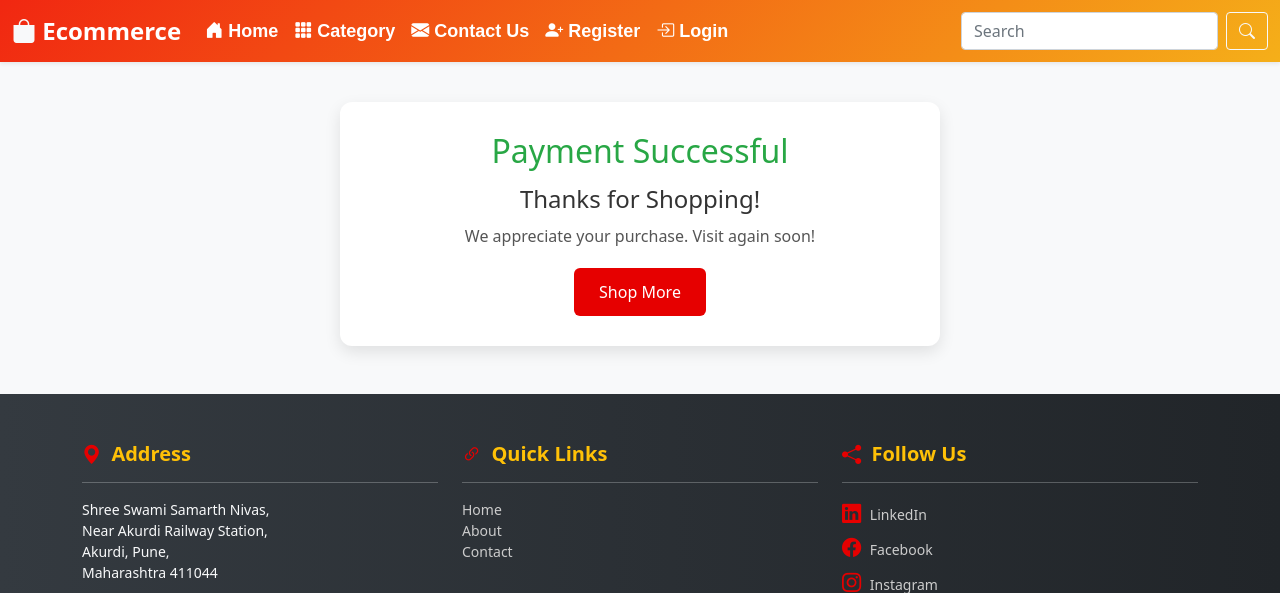
After one commit to nachiketdeshpande11/Ecommerce-Project, a Django app: page /paymentsuccess/ in a window 1280 px wide. The commit adds this page. Shown: the top 593 px of the page. Run offline with Django 5.2, Linux system fonts and the light colour scheme; data comes from the database, SQL or seed files in the repository; both versions use the stored data as it was after the commit.

Commit message:
Done Project

```diff
--- a/ecommerce/settings.py
+++ b/ecommerce/settings.py
@@ -137,3 +137,6 @@ EMAIL_PORT = 587
 EMAIL_USE_TLS = True # Use TLS for security
 EMAIL_HOST_USER = 'nachiketdeshpande.1103@gmail.com'
 EMAIL_HOST_PASSWORD = 'bpbd hdil fnom ojaz'  # Use environment variables for security
+
+RAZORPAY_API_KEY='rzp_test_Yvtr8lSQOz33GV'
+RAZORPAY_API_SECRET_KEY='84ik4ac3MjNimAwqIuwgp1EH'
--- a/ecommerce_app/models.py
+++ b/ecommerce_app/models.py
@@ -45,5 +45,6 @@ class Order(models.Model):
     qty = models.IntegerField(default=1)
     amt = models.DecimalField(max_digits=10, decimal_places=2)
 
+
     def __str__(self):
         return f"Order by {self.uid.username} for {self.pid.names} ({self.qty})"
--- a/ecommerce_app/urls.py
+++ b/ecommerce_app/urls.py
@@ -25,6 +25,10 @@ urlpatterns = [
     path("updateqty/<str:x>/<int:cid>/", views.updateqty, name='updateqty'),
     path("remove/<int:cid>/", views.remove, name='remove'),
 
-    path("placeorder/", views.placeorder, name='placeorder'),
-    path("fetchorder/", views.fetchorder, name='fetchorder'),
+    path("placeorder/", views.placeorder, name="placeorder"),
+    path("fetchorder/", views.fetchorder, name="fetchorder"),
+
+    path("makepayment/", views.makepayment, name="makepayment"),
+    path("paymentsuccess/", views.paymentsuccess, name="payment-success"),
+    path('paymenthandler/', views.paymenthandler, name='paymenthandler'),
 ]
--- a/ecommerce_app/views.py
+++ b/ecommerce_app/views.py
@@ -15,7 +15,7 @@ from django.core.mail import send_mail
 import random
 from django.utils.timezone import now
 from datetime import timedelta
-
+import razorpay
 
 
 # Create your views here.
@@ -347,24 +347,68 @@ def remove(request, cid):
 def placeorder(request):
     c = Cart.objects.filter(uid=request.user)
     for i in c:
-        a = i.pid.price*i.qty
-        o=Order.objects.create(
+        a = i.pid.price * i.qty
+        Order.objects.create(
             uid=i.uid,
             pid=i.pid,
             qty=i.qty,
             amt=a
         )
-        o.save()
         i.delete()
-    return redirect('fetchorder')
+    return redirect('/fetchorder')
 
 def fetchorder(request):
-    o=Order.objects.filter(uid=request.user)
-    context={}
-    s=0
+    o = Order.objects.filter(uid=request.user)
+    total = 0
     for i in o:
-        s+=i.amt
-    context['data']=o
-    context['total_amount'] = s
-    context['n']=len(o)
+        i.total_price = i.amt  # add total_price dynamically
+        total += i.amt
+
+    context = {
+        'data': o,
+        'total_price': total,
+        'n': len(o)
+    }
     return render(request, 'placeorder.html', context)
+
+def makepayment(request):
+    client = razorpay.Client(auth=("rzp_test_Yvtr8lSQOz33GV", "84ik4ac3MjNimAwqIuwgp1EH"))
+
+    total_amount = sum(float(order.amt) for order in Order.objects.filter(uid=request.user.id))
+    amount_in_paise = int(total_amount * 100)
+
+    payment = client.order.create({
+        "amount": amount_in_paise,
+        "currency": "INR",
+        "receipt": "order_rcptid_11"
+    })
+
+    return render(request, "pay.html", {"payment": payment})
+
+from django.views.decorators.csrf import csrf_exempt
+from django.http import HttpResponseBadRequest
+@csrf_exempt
+def paymenthandler(request):
+    if request.method == "POST":
+        try:
+            client = razorpay.Client(auth=("rzp_test_Yvtr8lSQOz33GV", "84ik4ac3MjNimAwqIuwgp1EH"))
+            params_dict = {
+                'razorpay_payment_id': request.POST['razorpay_payment_id'],
+                'razorpay_order_id': request.POST['razorpay_order_id'],
+                'razorpay_signature': request.POST['razorpay_signature']
+            }
+
+            client.utility.verify_payment_signature(params_dict)
+
+            # Optionally mark order as paid here
+            return redirect('/paymentsuccess')
+
+        except razorpay.errors.SignatureVerificationError:
+            return HttpResponseBadRequest("Payment Failed")
+    else:
+        return HttpResponseBadRequest("Invalid Request")
+
+
+def paymentsuccess(request):
+    total_amount = sum(order.amt for order in Order.objects.filter(uid=request.user.id))
+    return render(request, "paymentsuccess.html", {"total_amount": total_amount})
--- a/templates/cart.html
+++ b/templates/cart.html
@@ -68,7 +68,7 @@
             <h5>Price Detail</h5>
             <p><strong>Price ({{n}} items): </strong>Rs. {{total_price}}</p>
             <p><strong>Total Price: </strong>Rs. {{total_price}}</p>
-            <p><a href="/placeholder/"><button class="btn btn-danger">Place Order</button></a></p>
+            <p><a href="/placeorder/"><button class="btn btn-danger">Place Order</button></a></p>
         </div>
     </div>
 </div>
--- /dev/null
+++ b/templates/paymentsuccess.html
@@ -0,0 +1,76 @@
+{% extends 'base.html' %}
+{% block 'main' %}
+
+<link rel="stylesheet" href="https://cdnjs.cloudflare.com/ajax/libs/animate.css/4.1.1/animate.min.css"/>
+
+<style>
+  .success-wrapper {
+    display: flex;
+    justify-content: center;
+    margin-top: 40px;
+    animation: fadeIn 1s ease;
+  }
+
+  .success-card {
+    background: #fff;
+    border-radius: 12px;
+    box-shadow: 0 6px 16px rgba(0, 0, 0, 0.1);
+    padding: 30px;
+    text-align: center;
+    max-width: 600px;
+    width: 100%;
+  }
+
+  .success-card h2 {
+    color: #28a745; /* Bootstrap success color */
+    margin-bottom: 15px;
+  }
+
+  .success-card h4 {
+    color: #333;
+    margin-bottom: 10px;
+  }
+
+  .success-card p {
+    color: #555;
+    margin-bottom: 20px;
+  }
+
+  .shop-btn {
+    background-color: #e60000;
+    color: white;
+    padding: 12px 25px;
+    border: none;
+    border-radius: 6px;
+    font-size: 16px;
+    cursor: pointer;
+    transition: background-color 0.3s, transform 0.3s;
+  }
+
+  .shop-btn:hover {
+    background-color: #c40000;
+    transform: scale(1.05);
+  }
+
+  @keyframes fadeIn {
+    from {
+      opacity: 0;
+      transform: translateY(-20px);
+    }
+    to {
+      opacity: 1;
+      transform: translateY(0);
+    }
+  }
+</style>
+
+<div class="success-wrapper animate__animated animate__fadeInUp">
+  <div class="success-card">
+    <h2>Payment Successful</h2>
+    <h4>Thanks for Shopping!</h4>
+    <p>We appreciate your purchase. Visit again soon!</p>
+    <a href="/category"><button class="shop-btn">Shop More</button></a>
+  </div>
+</div>
+
+{% endblock %}
```
Also changed, not shown: templates/pay.html (added, +148 -0 lines), templates/placeorder.html (+51 -1 lines), db.sqlite3, ecommerce_app/migrations/0010_order_order_date_order_payment_id_order_status.py (added), ecommerce_app/migrations/0011_remove_order_order_date_remove_order_payment_id_and_more.py (added).
